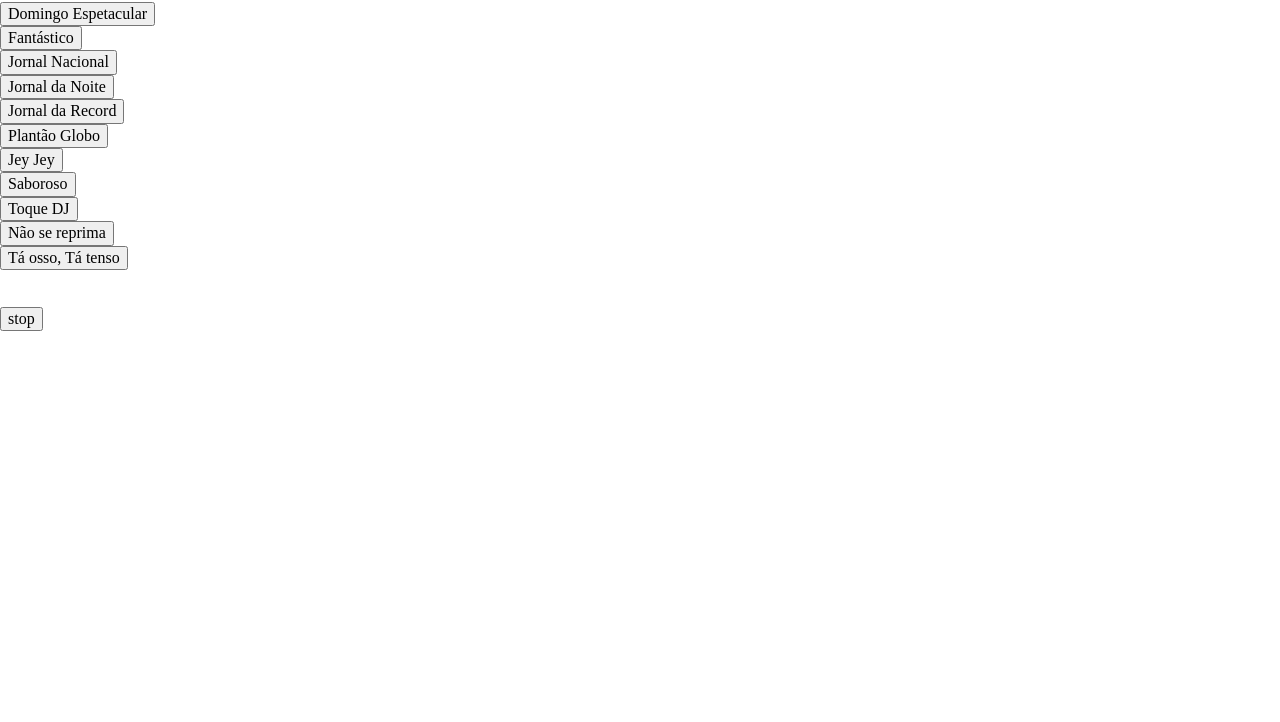
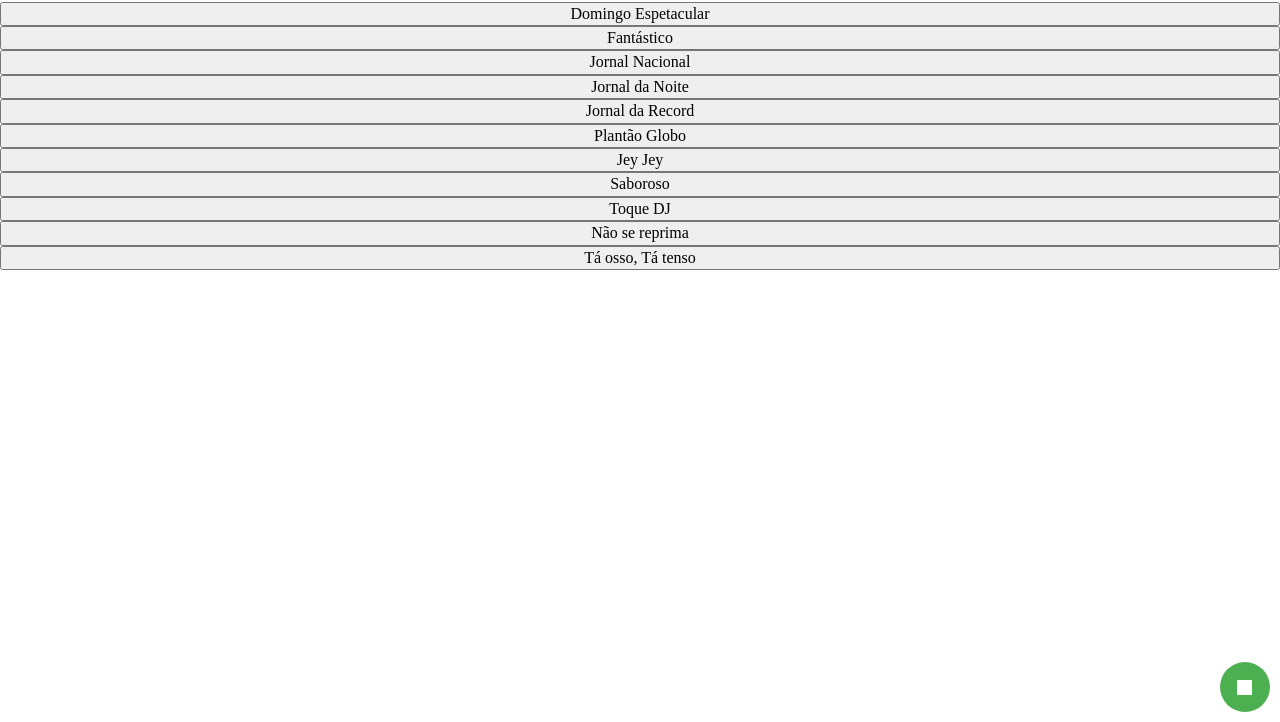
Before and after one commit to Gustavoopb/hivemusic, a website: page index.html in a window 1280 px wide. Shown: the part 78-800 px from the top of the page. Drawn offline with nearby package versions, Linux system fonts and the light colour scheme; a small style sheet from the web is missing.

Commit message:
layout improvement

```diff
--- a/index.html
+++ b/index.html
@@ -10,7 +10,8 @@
     <script src="main.js"></script> -->
     <link rel="stylesheet" href="https://fonts.googleapis.com/css?family=Roboto:300,300italic,700,700italic">
     <link rel="stylesheet" href="https://cdn.rawgit.com/necolas/normalize.css/master/normalize.css">
-    <link rel="stylesheet" href="https://cdn.rawgit.com/milligram/milligram/master/dist/milligram.min.css">
+	<link rel="stylesheet" href="https://cdn.rawgit.com/milligram/milligram/master/dist/milligram.min.css">
+	<link rel="stylesheet" href="main.css">
 </head>
 
 <body>
@@ -62,17 +63,8 @@
                 &nbsp;
             </div>
         </div>
-        <div class="row">
-            <div class="column column-33">
-                &nbsp;
-            </div>
-            <div class="column column-33">
-                <button class="button button-clear" onclick="stop()">stop</button>
-            </div>
-            <div class="column column-33">
-                &nbsp;
-            </div>
-        </div>
+
+		<button class="ball" onclick="stop()"><div class="icon-stop"></div></button>
     </div>
 
     <script>
--- /dev/null
+++ b/main.css
@@ -0,0 +1,27 @@
+.column button{
+	width: 100%;
+}
+
+button.ball {
+    background-color: #4CAF50;
+	border: none;
+	border-radius: 50%;
+	width: 50px;
+	height: 50px;
+    color: white;
+    padding: 17px;
+    text-align: center;
+    text-decoration: none;
+    display: block;
+    font-size: 16px;
+	position: fixed;
+    bottom: 10px;
+    right: 10px;
+}
+
+.icon-stop{
+	background-color: #fff;
+	width: 15px;
+	height: 15px;
+	padding: 0;
+}
```
Also changed, not shown: README.md.
